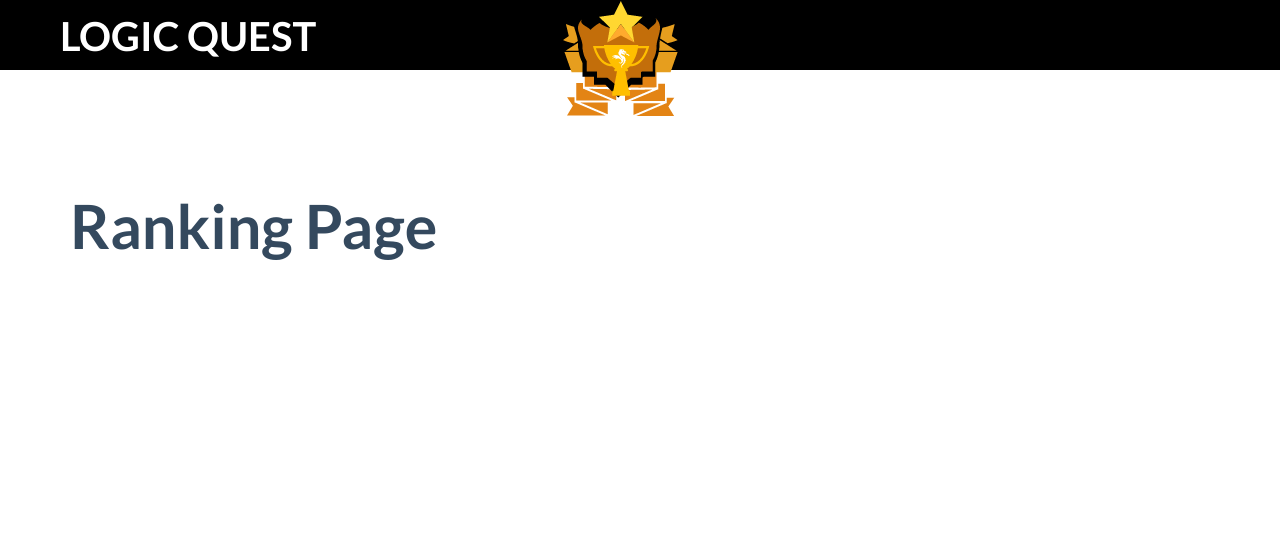
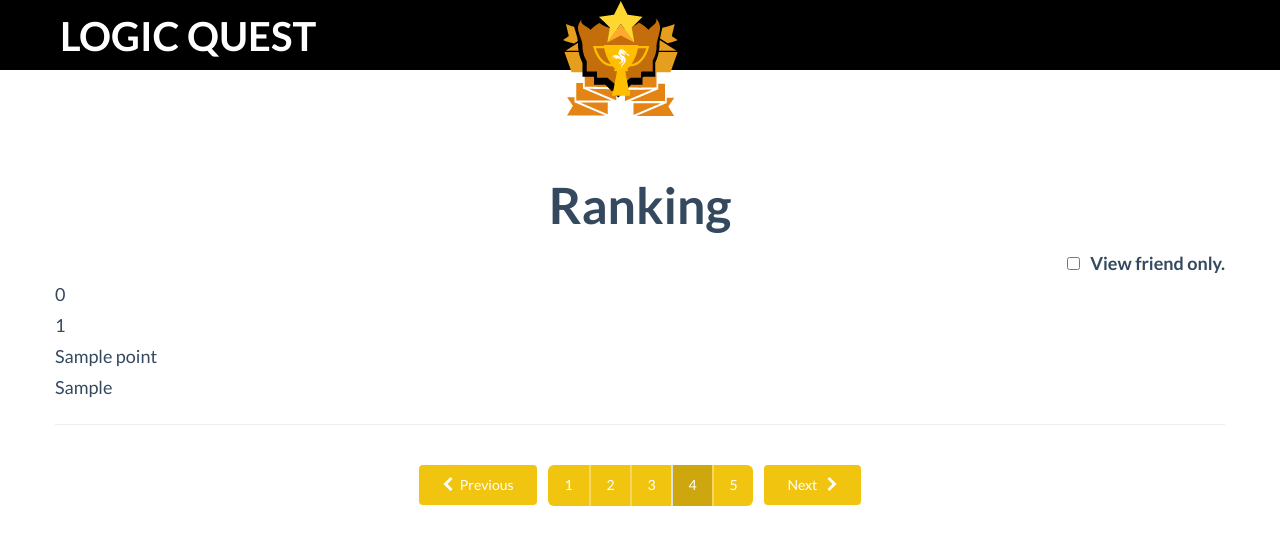
Before and after one commit to coadtan/logicquest, a CodeIgniter app: page /database/RankingController in a window 1280 px wide. Shown: the top 545 px of the page. Run offline with CodeIgniter, Linux system fonts and the light colour scheme; tables that the repository leaves empty or names only in its code hold one stand-in row (values such as "Sample post"); some libraries are stand-ins or nearby versions.

Commit message:
init ranking section

```diff
--- a/application/controllers/RankingController.php
+++ b/application/controllers/RankingController.php
@@ -6,9 +6,18 @@ class RankingController extends CI_Controller {
 		$this->load->library('session');
 		$this->load->helper('url');
 		$this->load->helper('html');
+		$this->load->model('RankingModel');
 	}
 	public function index(){
-		$this->load->view('ranking');
+		$ranking = $this->RankingModel;
+		$ranking_top_ten_array = $ranking->get_top_ten_ranking();
+		$this->load->view('ranking', array(
+										'ranking_top_ten' => $ranking_top_ten_array
+									)
+						 );
 	}
 
+
+
+
 }
--- a/application/models/FacebookUserModel.php
+++ b/application/models/FacebookUserModel.php
@@ -40,8 +40,10 @@ class FacebookUserModel extends CI_Model{
 
 	public function save(){
 		$fb_object = array('fb_id'=>$this->facebook_id,'fb_name'=>$this->facebook_name);
+		$user_object = array('user_id'=>$this->facebook_id);
 		$this->db->trans_start();
 		$this->db->insert('facebook_user', $fb_object);
+		$this->db->insert('sumary_point', $user_object);
 		$this->db->trans_complete();
 		if ($this->db->trans_status() === FALSE){
     		$this->db->trans_rollback();
@@ -96,5 +98,4 @@ class FacebookUserModel extends CI_Model{
 			}
 		}
 	}
-
 }
--- /dev/null
+++ b/application/models/RankingModel.php
@@ -0,0 +1,70 @@
+<?php
+defined('BASEPATH') OR exit('No direct script access allowed');
+class RankingModel extends CI_Model{
+	private $rank_no;
+	private $user_id;
+	private $user_name;
+	private $point;
+
+	public function __construct(){
+		parent::__construct();
+	}
+
+	public function set_rank_no($rank_no){
+		$this->rank_no = $rank_no;
+	}
+
+	public function get_rank_no(){
+		return $this->rank_no;
+	}
+
+	public function set_user_id($user_id){
+		$this->user_id = $user_id;
+	}
+
+	public function get_user_id(){
+		return $this->user_id;
+	}
+
+	public function set_user_name($user_name){
+		$this->user_name = $user_name;
+	}
+
+	public function get_user_name(){
+		return $this->user_name;
+	}
+	public function set_point($point){
+		$this->point = $point;
+	}
+
+	public function get_point(){
+		return $this->point;
+	}
+
+	public function get_top_ten_ranking(){
+		// SELECT facebook_user.fb_name, sumary_point.* FROM sumary_point JOIN facebook_user ON sumary_point.user_id = facebook_user.fb_id ORDER BY sumary_point.user_point DESC;
+
+		$this->db->select('facebook_user.fb_name, sumary_point.*');
+		$this->db->from('sumary_point');
+		$this->db->join('facebook_user', 'sumary_point.user_id = facebook_user.fb_id');
+		$this->db->order_by("user_point", "desc");
+		$top_ten_object = $this->db->get();
+
+		if ($top_ten_object->num_rows() >= 1){
+			$rankno = 0;
+			$ranking_result=array();
+			foreach ($top_ten_object->result_array() as $row){
+				$ranking_result[$rankno]=array(
+										'rank_no'=>$rankno++,
+										'user_id'=>$row['user_id'],
+										'user_name'=>$row['fb_name'],
+										'point'=>$row['user_point']
+										);
+			}
+			return $ranking_result;
+		}else{
+			echo "no ranking_object found!";
+		}
+
+	}
+}
--- a/application/views/playing.php
+++ b/application/views/playing.php
@@ -165,8 +165,6 @@
         <?php endif;?>
     </style>
     <script>
-
-
         var percent = 100;
         $(function(){
             $('.counter').countdown({
--- a/application/views/ranking.php
+++ b/application/views/ranking.php
@@ -11,14 +11,31 @@
     <?=link_tag('assets/flat/css/vendor/bootstrap.min.css')?>
     <!-- Loading Flat UI -->
     <?=link_tag('assets/flat/css/flat-ui.min.css')?>
-    <link rel="shortcut icon" href="<?=base_url('assets/logicquest/img/favicon.ico')?>">
-</head>
-<body>
     <!-- Loading jQuery -->
     <?=script_tag('assets/flat/js/vendor/jquery.min.js')?>
     <!-- Loading all compiled plugins -->
     <?=script_tag('assets/flat/js/vendor/video.js')?>
     <?=script_tag('assets/flat/js/flat-ui.min.js')?>
+    <?=script_tag('assets/logicquest/js/application.js')?>
+    <link rel="shortcut icon" href="<?=base_url('assets/logicquest/img/favicon.ico')?>">
+    <!-- HTML5 shim, for IE6-8 support of HTML5 elements. All other JS at the end of file. -->
+    <!--[if lt IE 9]>
+      <script src="../../dist/js/vendor/html5shiv.js"></script>
+      <script src="../../dist/js/vendor/respond.min.js"></script>
+    <![endif]-->
+    <script>
+        $(document).ready(function(){
+            $('input[name="friend-only-switch"]').on('switchChange.bootstrapSwitch', function(event, state) {
+                  if (state){
+                    console.log('checked');
+                  }else{
+
+                  }
+            });
+        });
+    </script>
+</head>
+<body>
     <!-- BODY BELOW -->
     <?php $this->load->view('page_header'); ?>
     <br>
@@ -28,8 +45,59 @@
         <!-- NavBar -->
 
         <!-- Main -->
-        <h1>Ranking Page</h1>
+        <div class="row" align="center" >
+            <font style="font-weight:bold; font-size: 50px;">Ranking</font>
+        </div>
+        <div class="row" align="right">
+            <div class="bootstrap-switch-square">
+                <input
+                    type="checkbox"
+                    data-toggle="switch"
+                    id="friend-only-switch"
+                    name="friend-only-switch"
+                    data-on-text="<span class='fui-check'></span>"
+                    data-off-text="<span class='fui-cross'></span>"
+                />
+                <font style="font-weight:bold;">&nbsp;&nbsp;View friend only.</font>
+            </div>
+
+        </div>
+        <div class="row">
+            <?php if ($ranking_top_ten) :?>
+                <?php foreach($ranking_top_ten as $element):?>
+                    <?php echo $element['rank_no'] ?>
+                    <br>
+                    <?php echo $element['user_id'] ?>
+                    <br>
+                    <?php echo $element['user_name'] ?>
+                    <br>
+                    <?php echo $element['point'] ?>
+                    <br>
+                    <hr>
+                <?php endforeach;?>
+            <?php else :?>
+                it not set!~
+            <?php endif; ?>
+        </div>
+        <div class="row" align="center">
+            <div class="pagination pagination-warning">
+                <a href="#fakelink" class="btn btn-warning previous">
+                    <i class="fui-arrow-left"></i>
+                    Previous
+                </a>
+                <ul>
+                  <li><a href="#fakelink">1</a></li>
+                  <li><a href="#fakelink">2</a></li>
+                  <li class=""><a href="#fakelink">3</a></li>
+                  <li class="active"><a href="#fakelink">4</a></li>
+                  <li><a href="#fakelink">5</a></li>
+                </ul>
+                <a href="#fakelink" class="btn btn-warning next">
+                    Next
+                    <i class="fui-arrow-right"></i>
+                </a>
+            </div>
+        </div>
     </div>
-
 </body>
 </html>
--- /dev/null
+++ b/assets/logicquest/js/application.js
@@ -0,0 +1,129 @@
+// Some general UI pack related JS
+// Extend JS String with repeat method
+String.prototype.repeat = function (num) {
+  return new Array(Math.round(num) + 1).join(this);
+};
+
+(function ($) {
+
+  // Add segments to a slider
+  $.fn.addSliderSegments = function () {
+    return this.each(function () {
+      var $this = $(this),
+          option = $this.slider('option'),
+          amount = (option.max - option.min)/option.step,
+          orientation = option.orientation;
+      if ( 'vertical' === orientation ) {
+        var output = '', i;
+        console.log(amount);
+        for (i = 1; i <= amount - 1; i++) {
+            output += '<div class="ui-slider-segment" style="top:' + 100 / amount * i + '%;"></div>';
+        }
+        $this.prepend(output);
+      } else {
+        var segmentGap = 100 / (amount) + '%';
+        var segment = '<div class="ui-slider-segment" style="margin-left: ' + segmentGap + ';"></div>';
+        $this.prepend(segment.repeat(amount - 1));
+      }
+    });
+  };
+
+  $(function () {
+
+    // Todo list
+    $('.todo').on('click', 'li', function () {
+      $(this).toggleClass('todo-done');
+    });
+
+    // Custom Selects
+    if ($('[data-toggle="select"]').length) {
+      $('[data-toggle="select"]').select2();
+    }
+
+    // Checkboxes and Radio buttons
+    $('[data-toggle="checkbox"]').radiocheck();
+    $('[data-toggle="radio"]').radiocheck();
+
+    // Tooltips
+    $('[data-toggle=tooltip]').tooltip('show');
+
+    // jQuery UI Sliders
+    var $slider = $('#slider');
+    if ($slider.length > 0) {
+      $slider.slider({
+        max: 15,
+        step: 6,
+        value: 3,
+        orientation: 'horizontal',
+        range: 'min'
+      }).addSliderSegments();
+    }
+
+    var $verticalSlider = $('#vertical-slider');
+    if ($verticalSlider.length) {
+      $verticalSlider.slider({
+        min: 1,
+        max: 5,
+        value: 3,
+        orientation: 'vertical',
+        range: 'min'
+      }).addSliderSegments($verticalSlider.slider('option').max, 'vertical');
+    }
+
+    // Focus state for append/prepend inputs
+    $('.input-group').on('focus', '.form-control', function () {
+      $(this).closest('.input-group, .form-group').addClass('focus');
+    }).on('blur', '.form-control', function () {
+      $(this).closest('.input-group, .form-group').removeClass('focus');
+    });
+
+    // Make pagination demo work
+    $('.pagination').on('click', 'a', function () {
+      $(this).parent().siblings('li').removeClass('active').end().addClass('active');
+    });
+
+    $('.btn-group').on('click', 'a', function () {
+      $(this).siblings().removeClass('active').end().addClass('active');
+    });
+
+    // Disable link clicks to prevent page scrolling
+    $(document).on('click', 'a[href="#fakelink"]', function (e) {
+      e.preventDefault();
+    });
+
+    // Switches
+    if ($('[data-toggle="switch"]').length) {
+      $('[data-toggle="switch"]').bootstrapSwitch();
+    }
+
+    // Typeahead
+    if ($('#typeahead-demo-01').length) {
+      var states = new Bloodhound({
+        datumTokenizer: function (d) { return Bloodhound.tokenizers.whitespace(d.word); },
+        queryTokenizer: Bloodhound.tokenizers.whitespace,
+        limit: 4,
+        local: [
+          { word: 'Alabama' },
+          { word: 'Alaska' },
+          { word: 'Arizona' },
+          { word: 'Arkansas' },
+          { word: 'California' },
+          { word: 'Colorado' }
+        ]
+      });
+
+      states.initialize();
+
+      $('#typeahead-demo-01').typeahead(null, {
+        name: 'states',
+        displayKey: 'word',
+        source: states.ttAdapter()
+      });
+    }
+
+    // make code pretty
+    window.prettyPrint && prettyPrint();
+
+  });
+
+})(jQuery);
```
Lines whose indentation alone changed are shown as unchanged.
